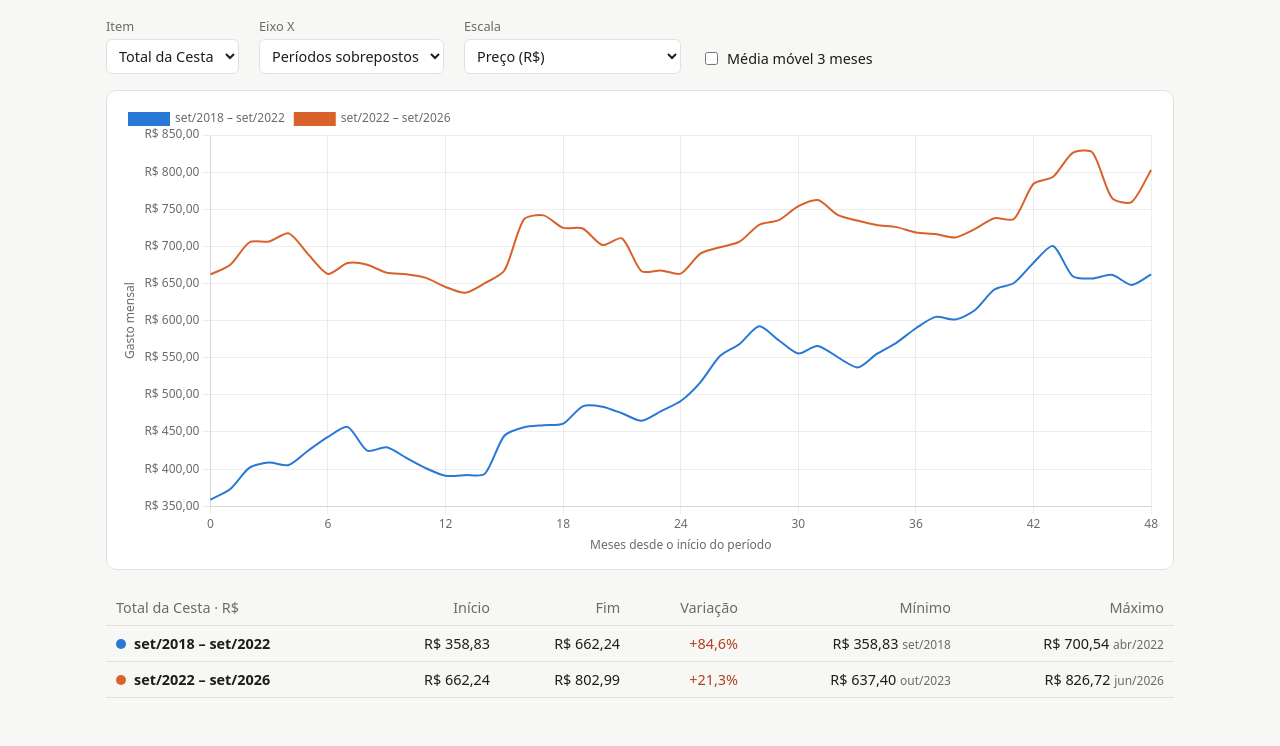
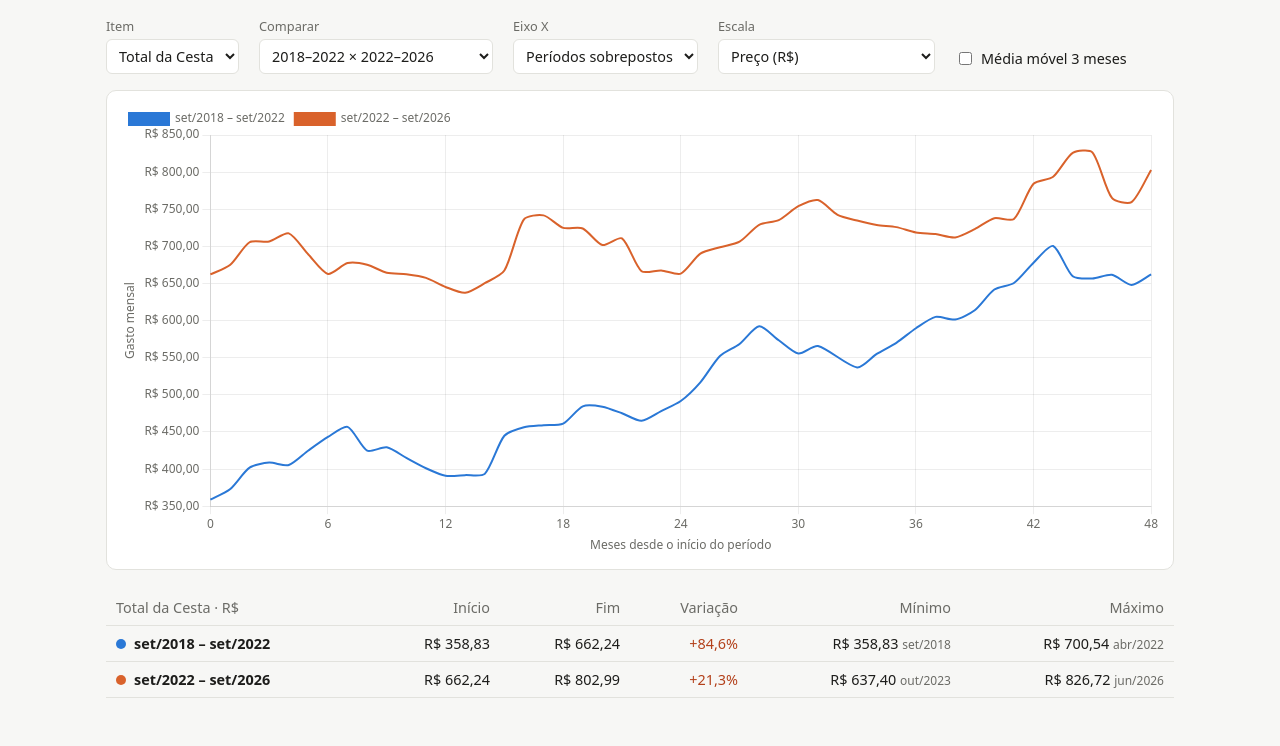
Before and after one commit to joaopedrossoares/lab.projects, a plain HTML site: page apps/cesta-basica/public/index.html in a window 1280 px wide. Shown: the part 81-827 px from the top of the page. Drawn offline with nearby package versions, Linux system fonts and the light colour scheme; no server answers.

Commit message:
feat(cesta-basica): seletor de comparação com períodos da pandemia
Acrescenta o seletor Comparar com três opções: 2018-2022 x 2022-2026,
pré/durante/pós pandemia e pré x pós pandemia. As comparações ficam em
COMPARISONS (config.js) e entram por um novo gancho periods dos recursos.

Co-Authored-By: Claude Opus 5.5 (1M context) <noreply@anthropic.com>

```diff
--- a/apps/cesta-basica/public/app.js
+++ b/apps/cesta-basica/public/app.js
@@ -1,4 +1,4 @@
-import { PERIODS, DEFAULT_ITEM } from './config.js';
+import { DEFAULT_ITEM } from './config.js';
 import { buildSeries, brl, formatMonth } from './series.js';
 import { FEATURES } from './features/index.js';
 
@@ -114,8 +114,10 @@ function baseConfig(series) {
 
 function render() {
     saveState();
-    const raw = buildSeries(data, state.item, PERIODS);
-    const ctx = { data, indices, indicesError, item: state.item, periods: PERIODS, raw, series: raw };
+    let periods = [];
+    for (const f of FEATURES) if (f.periods) periods = f.periods(periods, state[f.id], { data });
+    const raw = buildSeries(data, state.item, periods);
+    const ctx = { data, indices, indicesError, item: state.item, periods, raw, series: raw };
 
     for (const f of FEATURES) if (f.transform) ctx.series = f.transform(ctx.series, state[f.id], ctx);
 
--- a/apps/cesta-basica/public/config.js
+++ b/apps/cesta-basica/public/config.js
@@ -1,8 +1,31 @@
-// Períodos comparados no gráfico. Para comparar outro intervalo, acrescente uma linha.
-// start/end no formato AAAA-MM, inclusive. O mês de virada (set/2022) entra nos dois.
-export const PERIODS = [
-    { id: 'p1', label: 'set/2018 – set/2022', start: '2018-09', end: '2022-09', color: '#2a78d6' },
-    { id: 'p2', label: 'set/2022 – set/2026', start: '2022-09', end: '2026-09', color: '#d9622b' },
-];
+// Comparações disponíveis no seletor "Comparar". Cada uma é uma lista de períodos;
+// start/end no formato AAAA-MM, inclusive. Para outra comparação, acrescente uma entrada.
+export const COMPARISONS = {
+    mandatos: {
+        label: '2018–2022 × 2022–2026',
+        // O mês de virada (set/2022) entra nos dois períodos.
+        periods: [
+            { id: 'p1', label: 'set/2018 – set/2022', start: '2018-09', end: '2022-09', color: '#2a78d6' },
+            { id: 'p2', label: 'set/2022 – set/2026', start: '2022-09', end: '2026-09', color: '#d9622b' },
+        ],
+    },
+    pandemia: {
+        label: 'Pré, durante e pós pandemia',
+        // Início: decreto de calamidade (mar/2020). Fim: OMS encerra a emergência (mai/2023).
+        periods: [
+            { id: 'pre', label: 'Pré-pandemia (set/2018 – fev/2020)', start: '2018-09', end: '2020-02', color: '#2a78d6' },
+            { id: 'dur', label: 'Pandemia (mar/2020 – mai/2023)', start: '2020-03', end: '2023-05', color: '#8a5cc2' },
+            { id: 'pos', label: 'Pós-pandemia (jun/2023 – set/2026)', start: '2023-06', end: '2026-09', color: '#d9622b' },
+        ],
+    },
+    prepos: {
+        label: 'Pré × pós pandemia',
+        periods: [
+            { id: 'pre', label: 'Pré-pandemia (set/2018 – fev/2020)', start: '2018-09', end: '2020-02', color: '#2a78d6' },
+            { id: 'pos', label: 'Pós-pandemia (jun/2023 – set/2026)', start: '2023-06', end: '2026-09', color: '#d9622b' },
+        ],
+    },
+};
 
+export const DEFAULT_COMPARISON = 'mandatos';
 export const DEFAULT_ITEM = 'Total da Cesta';
--- /dev/null
+++ b/apps/cesta-basica/public/features/comparar.js
@@ -0,0 +1,15 @@
+import { COMPARISONS, DEFAULT_COMPARISON } from '../config.js';
+
+// Escolhe quais períodos entram no gráfico (lista em config.js).
+export default {
+    id: 'comparar',
+    label: 'Comparar',
+    control: {
+        type: 'select',
+        default: DEFAULT_COMPARISON,
+        options: Object.entries(COMPARISONS).map(([value, c]) => ({ value, label: c.label })),
+    },
+    periods(_periods, value) {
+        return (COMPARISONS[value] ?? COMPARISONS[DEFAULT_COMPARISON]).periods;
+    },
+};
--- a/apps/cesta-basica/public/features/index.js
+++ b/apps/cesta-basica/public/features/index.js
@@ -5,17 +5,19 @@
 //   label     texto do controle
 //   control   { type: 'toggle', default } | { type: 'select', options: [{ value, label }], default }
 //             (omita para recursos sempre ativos, como painéis)
+//   periods(periods, value, ctx) -> periods  escolhe os períodos comparados
 //   transform(series, value, ctx) -> series   altera os pontos antes de desenhar
 //   chart(config, value, ctx)                 ajusta a configuração do Chart.js
 //   panel(el, value, ctx)                     desenha algo abaixo do gráfico
 //
-// Todos os ganchos são opcionais. Os transforms rodam na ordem desta lista, depois
+// Todos os ganchos são opcionais. Primeiro rodam os periods, depois os transforms na ordem desta lista, depois
 // os ajustes de gráfico, depois os painéis. Para um recurso novo: crie o arquivo e
 // acrescente-o aqui.
+import comparar from './comparar.js';
 import eixo from './eixo.js';
 import mediaMovel from './media-movel.js';
 import escala from './escala.js';
 import resumo from './resumo.js';
 
 // A escala vem antes da média móvel para que a suavização use a unidade escolhida.
-export const FEATURES = [eixo, escala, mediaMovel, resumo];
+export const FEATURES = [comparar, eixo, escala, mediaMovel, resumo];
--- a/apps/cesta-basica/public/index.html
+++ b/apps/cesta-basica/public/index.html
@@ -9,7 +9,7 @@
 </head>
 <body>
     <header>
-        <h1>Cesta básica: 2018–2022 × 2022–2026</h1>
+        <h1>Cesta básica em Belo Horizonte</h1>
         <p id="status">Carregando…</p>
     </header>
     <div id="controls"></div>
```
Also changed, not shown: apps/cesta-basica/README.md.
